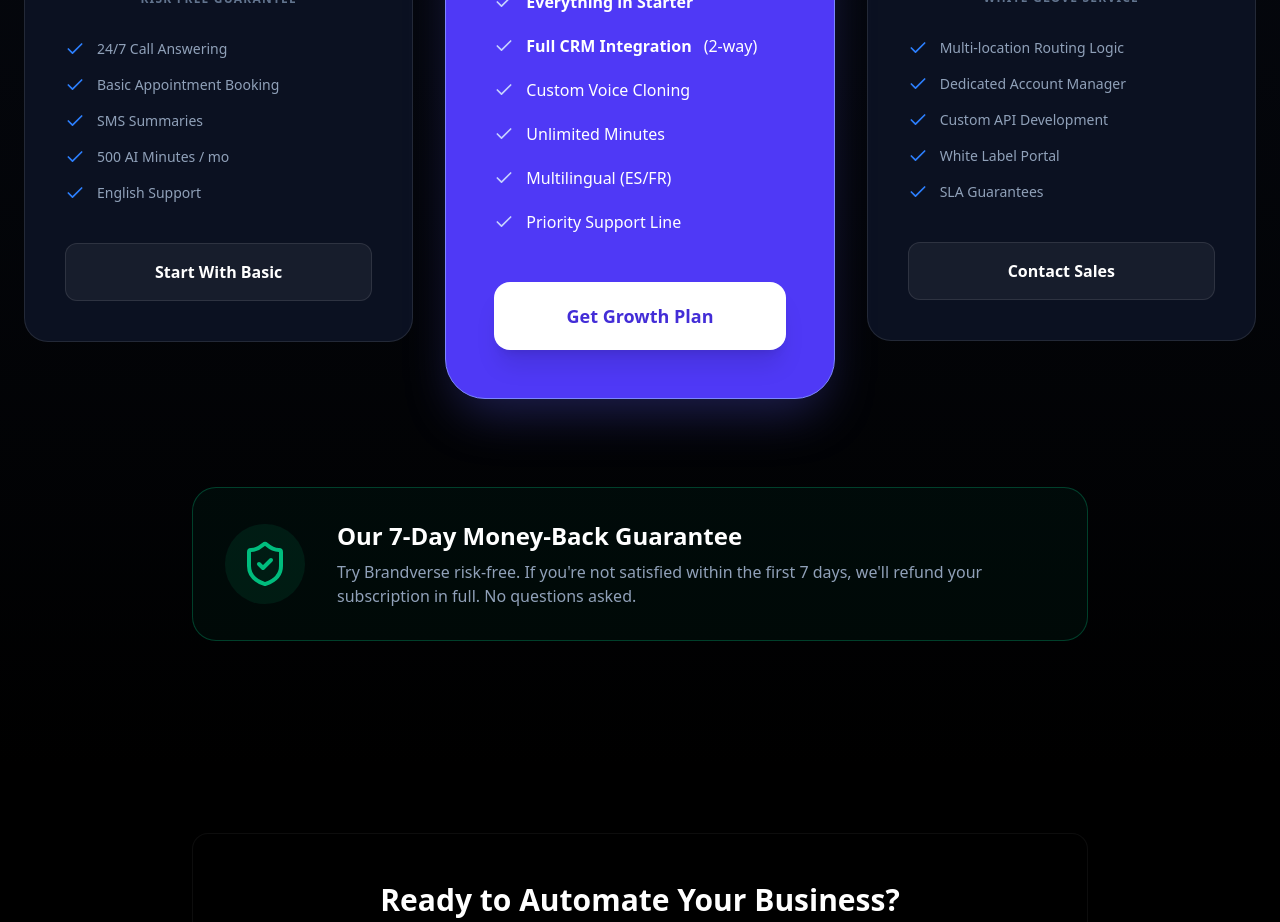
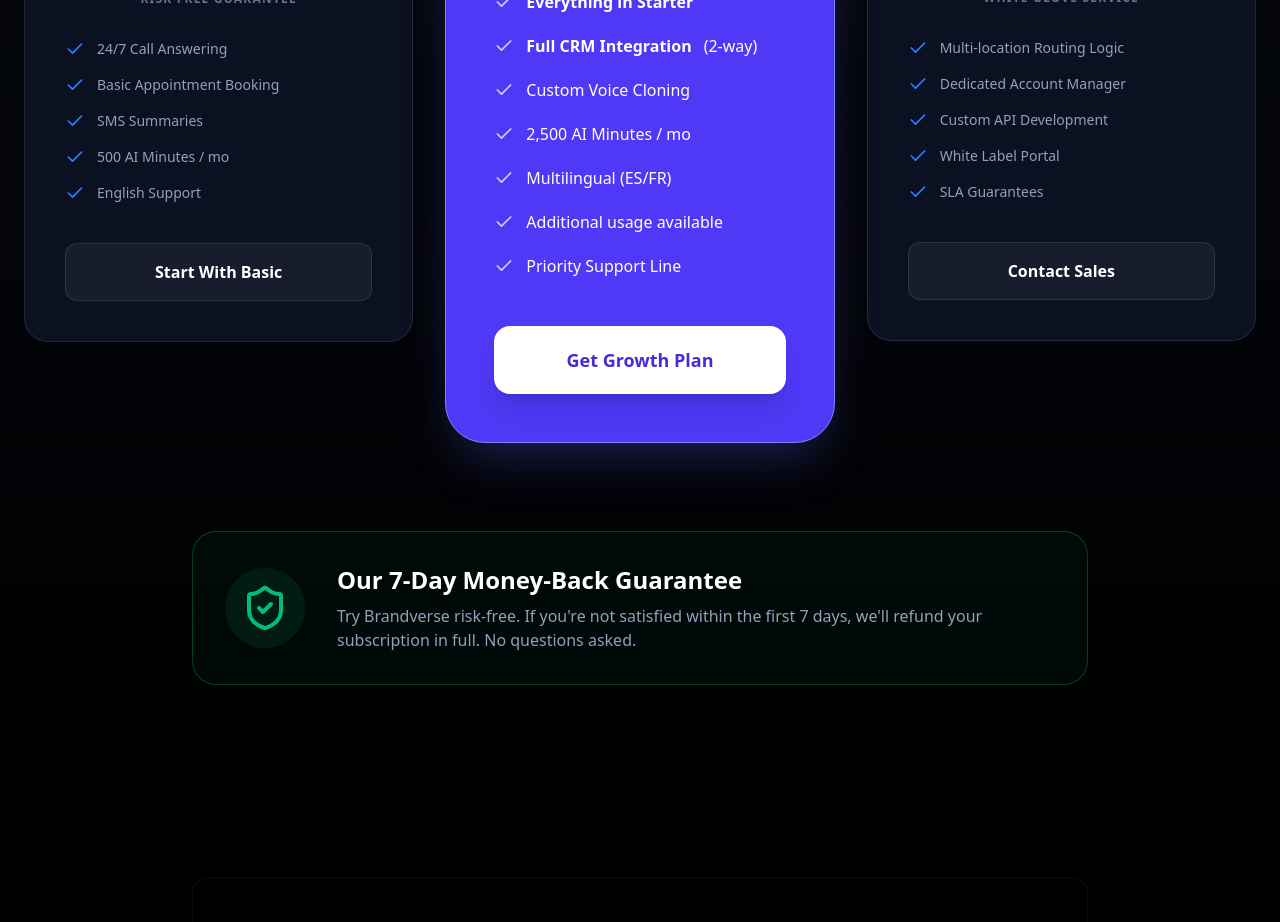
Before and after one commit to ayushsharmavlogs619-lang/brandverse, a Next.js app: page / in a window 1280 px wide. Shown: the part 10660-11582 px from the top of the page. Built offline with nearby package versions, Linux system fonts and the light colour scheme; no server answers.

Commit message:
Update Nexus pricing usage limits

```diff
--- a/app/page.tsx
+++ b/app/page.tsx
@@ -659,8 +659,9 @@ export default function Page() {
                   <li className="flex items-center gap-3"><Check className="w-5 h-5 text-indigo-200" /> <strong>Everything in Starter</strong></li>
                   <li className="flex items-center gap-3"><Check className="w-5 h-5 text-indigo-200" /> <strong>Full CRM Integration</strong> (2-way)</li>
                   <li className="flex items-center gap-3"><Check className="w-5 h-5 text-indigo-200" /> Custom Voice Cloning</li>
-                  <li className="flex items-center gap-3"><Check className="w-5 h-5 text-indigo-200" /> Unlimited Minutes</li>
+                  <li className="flex items-center gap-3"><Check className="w-5 h-5 text-indigo-200" /> 2,500 AI Minutes / mo</li>
                   <li className="flex items-center gap-3"><Check className="w-5 h-5 text-indigo-200" /> Multilingual (ES/FR)</li>
+                  <li className="flex items-center gap-3"><Check className="w-5 h-5 text-indigo-200" /> Additional usage available</li>
                   <li className="flex items-center gap-3"><Check className="w-5 h-5 text-indigo-200" /> Priority Support Line</li>
                 </ul>
                 <Link href="/contact" className="block w-full py-5 text-center rounded-2xl bg-white text-indigo-700 font-black text-lg hover:bg-slate-100 transition-all shadow-xl">Get Growth Plan</Link>
```
